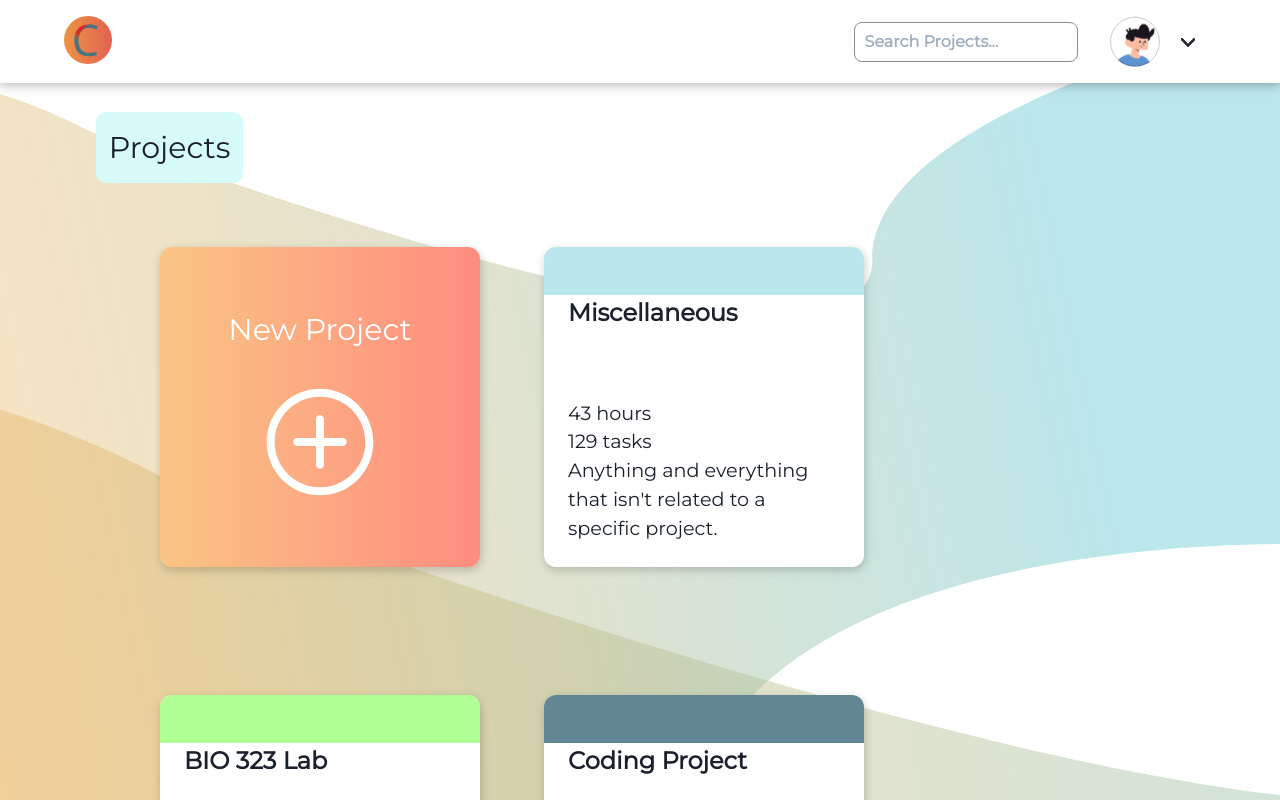
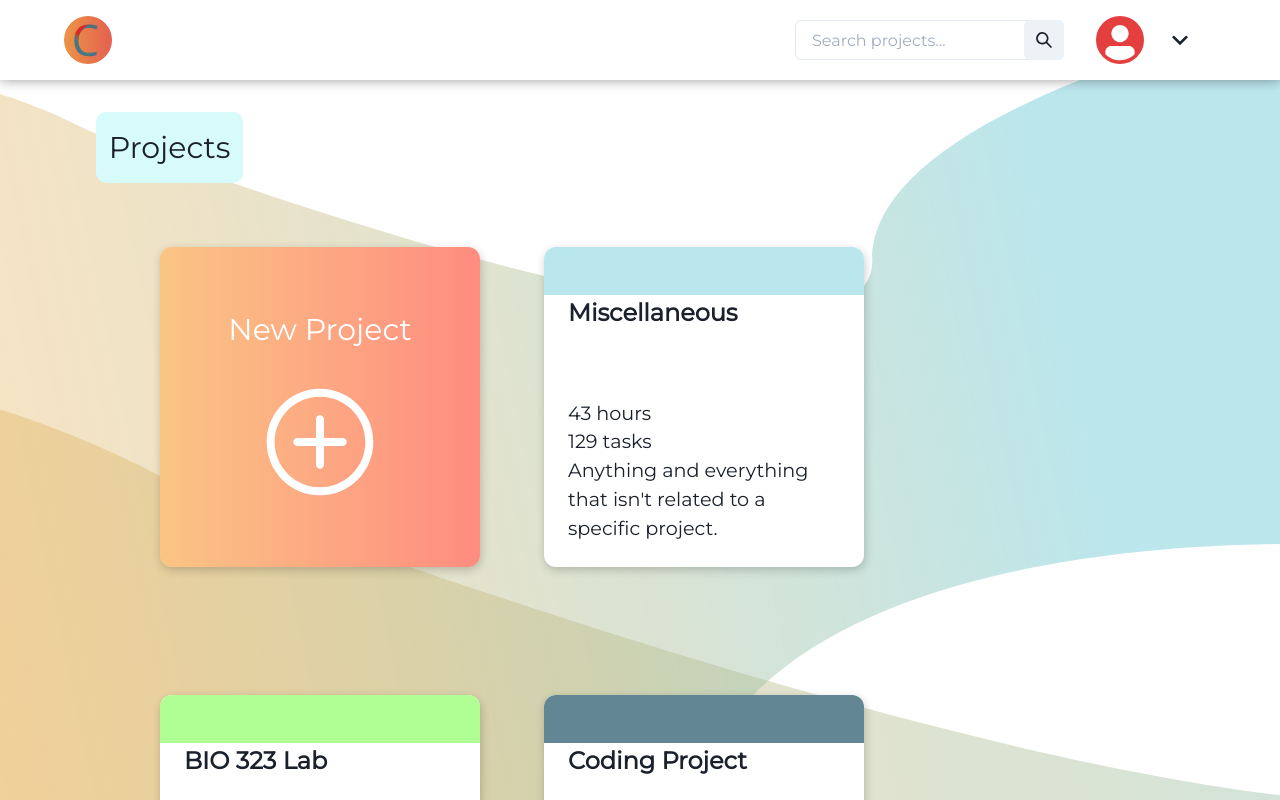
Before and after one commit to jermainejanszen/carta, a Next.js app: page /projects in a window 1280 px wide. Shown: the top 800 px of the page. Built offline with nearby package versions, Linux system fonts and the light colour scheme.

Commit message:
converted project navbar to chakra

```diff
--- a/widgets/ProjectsNavBar.tsx
+++ b/widgets/ProjectsNavBar.tsx
@@ -1,5 +1,23 @@
 import { useRouter } from 'next/router';
-import styles from '../styles/widgets/NavBar.module.scss';
+import {
+  Flex,
+  HStack,
+  Avatar,
+  Switch,
+  Image,
+  useColorModeValue,
+  useColorMode,
+  Input,
+  InputGroup,
+  Menu,
+  MenuButton,
+  MenuList,
+  MenuItem,
+  IconButton,
+  MenuGroup,
+  MenuDivider,
+  InputRightElement} from '@chakra-ui/react';
+import { ChevronDownIcon, SearchIcon } from '@chakra-ui/icons';
 
 interface Props {
   hideSearch? : boolean,
@@ -19,33 +37,70 @@ const ProfileNavBar = (props: Props) => {
     router.push('/profile');
   }
 
+  const { colorMode, toggleColorMode } = useColorMode();
+  const bg = useColorModeValue("white", "gray.700");
+
   return (
-    <div className={styles.container}>
-      <div className={styles.logo}>
-        <img src="/logo.svg" alt="logo" onClick={handleHomeClick} />
-      </div>
-      <div className={styles.buttons}>
-        {props.hideSearch ?? <input type="text" placeholder="Search Projects..." />}
-        <div>
-          <img
-            src="/avatar.svg"
+    <Flex
+      justifyContent="space-between"
+      padding="1rem 4rem"
+      w="100%"
+      bg={bg}
+      boxShadow="0 0 12px rgba(0, 0, 0, 0.4)"
+      position="fixed" >
+        <Image
+            src="/logo.svg"
             alt="logo"
+            h="3rem"
+            cursor="pointer"
+            onClick={handleHomeClick} />
+      <HStack spacing="8">
+        {props.hideSearch ??
+          <InputGroup>
+            <Input
+              type="text"
+              placeholder="Search projects..." />
+            <InputRightElement>
+              <IconButton
+                aria-label="Search"
+                icon={<SearchIcon />} />
+            </InputRightElement>
+          </InputGroup>
+        }
+        <Flex alignItems="center">
+          <Avatar
+            bg="red.500"
+            cursor="pointer"
             onClick={handleProfileClick} />
-          <div className={styles.dropdown}>
-            <img
-              src="/icons/expand-arrow.svg"
-              alt="dropdown" />
-            <div className={styles.dropdownContent}>
-              <p>Jerchael</p>
-              <a href="/profile">My Profile</a>
-              <a href="/projects">My Projects</a>
-              <a href="/settings">Settings</a>
-              <a href="/">Sign Out</a>
-            </div>
-          </div>
-        </div>
-      </div>
-    </div>
+          <Menu>
+            <MenuButton
+              as={IconButton}
+              aria-label="Profile"
+              icon={<ChevronDownIcon w="2rem" h="2rem" />}
+              variant="ghost"
+              borderRadius="full"
+              mx="1rem" />
+            <MenuList>
+              <MenuGroup title="Jerchael">
+                <MenuItem onClick={handleProfileClick}>
+                  My Profile
+                </MenuItem>
+                <MenuItem onClick={handleHomeClick}>
+                  My Projects
+                </MenuItem>
+              </MenuGroup>
+              <MenuDivider />
+              <MenuItem>
+                Settings
+              </MenuItem>
+              <MenuItem>
+                Sign Out
+              </MenuItem>
+            </MenuList>
+          </Menu>
+        </Flex>
+      </HStack>
+    </Flex>
   )
 }
 
```
